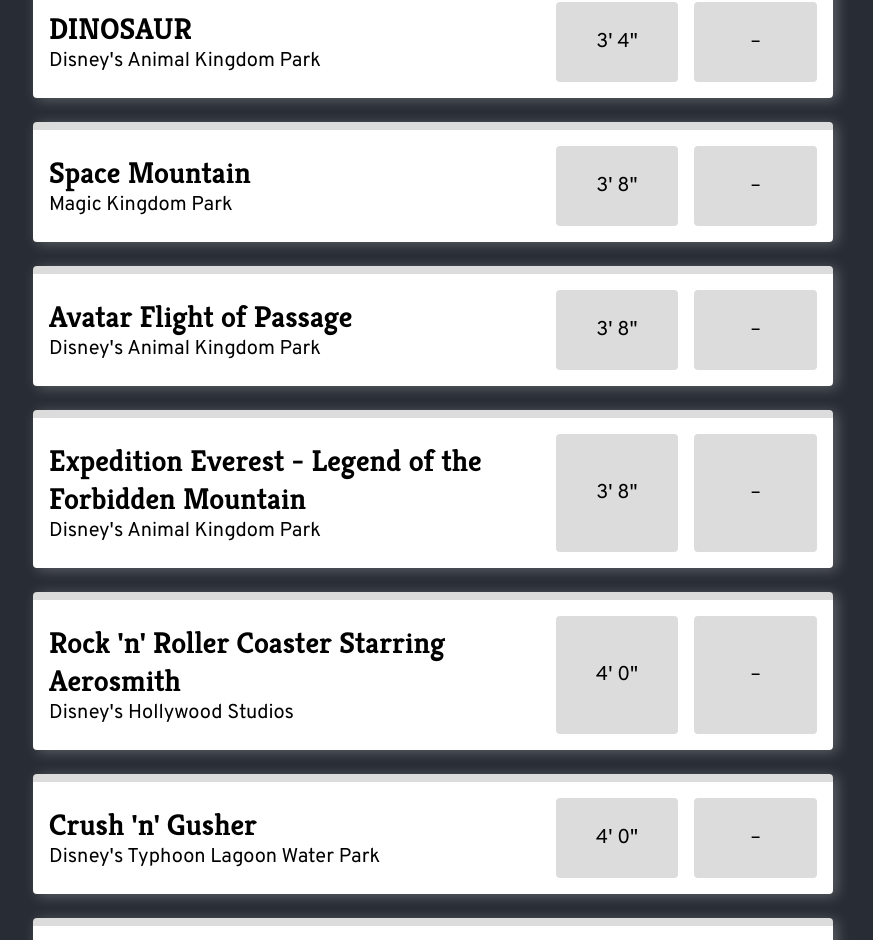
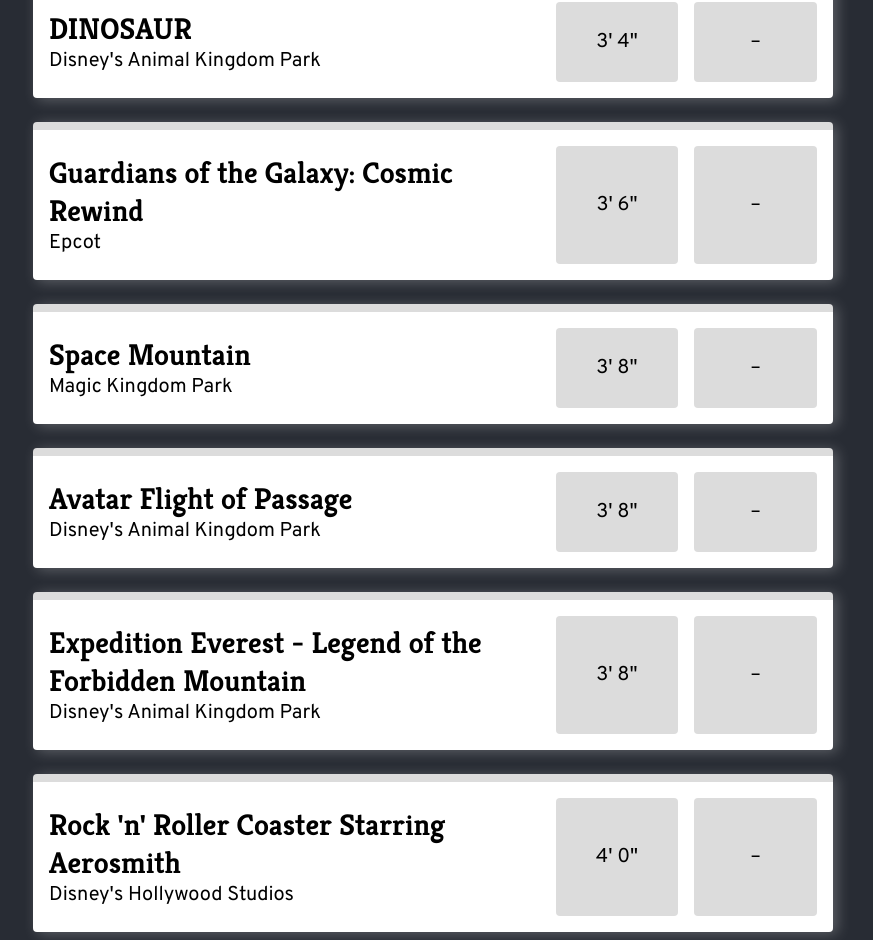
Before and after one commit to lineleader/height-check, a React (Create React App) app: page / in a window 1280 px wide. Shown: the part 2727-3667 px from the top of the page, without its empty margins (207-1080 px from the left). Built offline with nearby package versions, Linux system fonts and the light colour scheme.

Commit message:
Add Guardians of the Galaxy: Cosmic Rewind

```diff
--- a/src/heights.ts
+++ b/src/heights.ts
@@ -85,6 +85,11 @@
     park: "Disney's Animal Kingdom Park",
   },
   {
+    name: "Guardians of the Galaxy: Cosmic Rewind",
+    height: 42,
+    park: "Epcot",
+  },
+  {
     name: "Space Mountain",
     height: 44,
     park: "Magic Kingdom Park",
```
